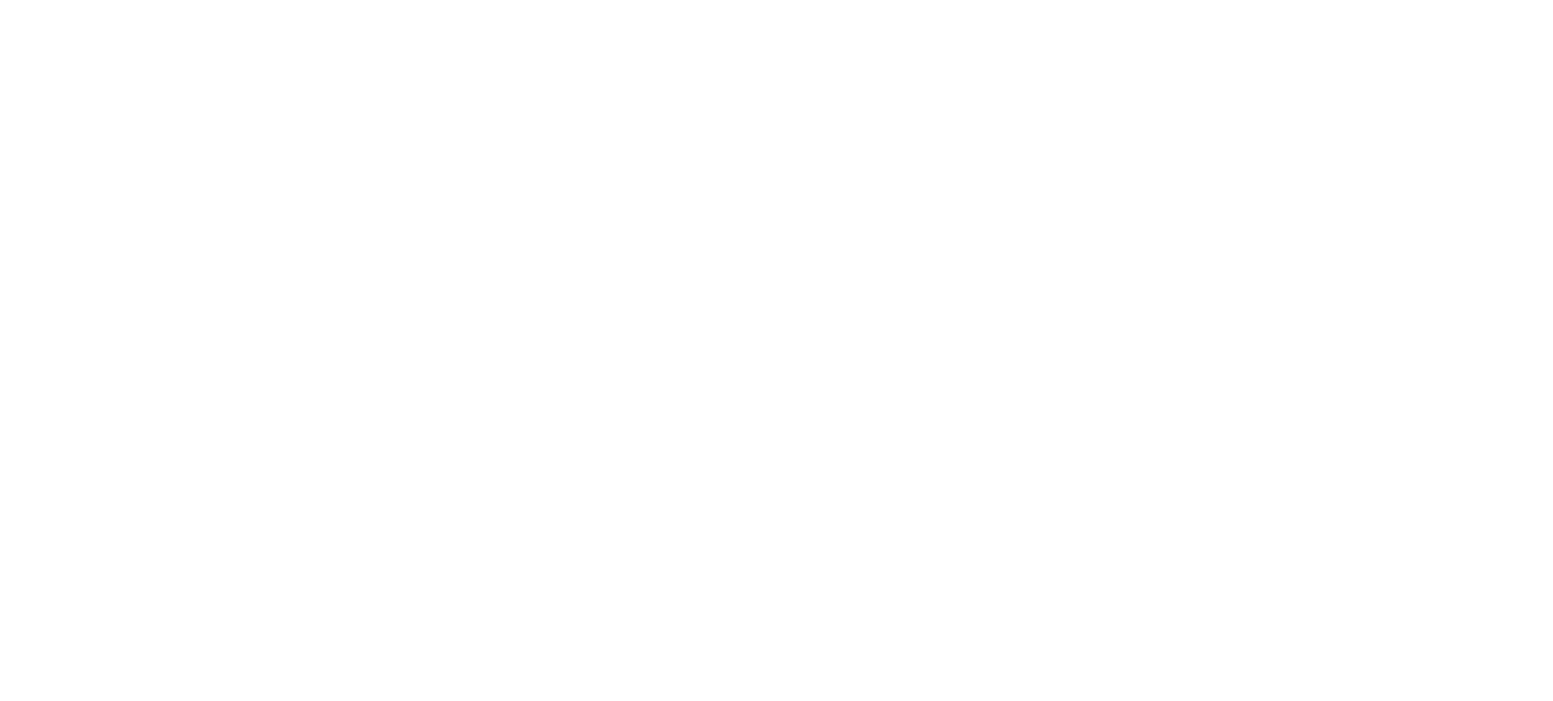
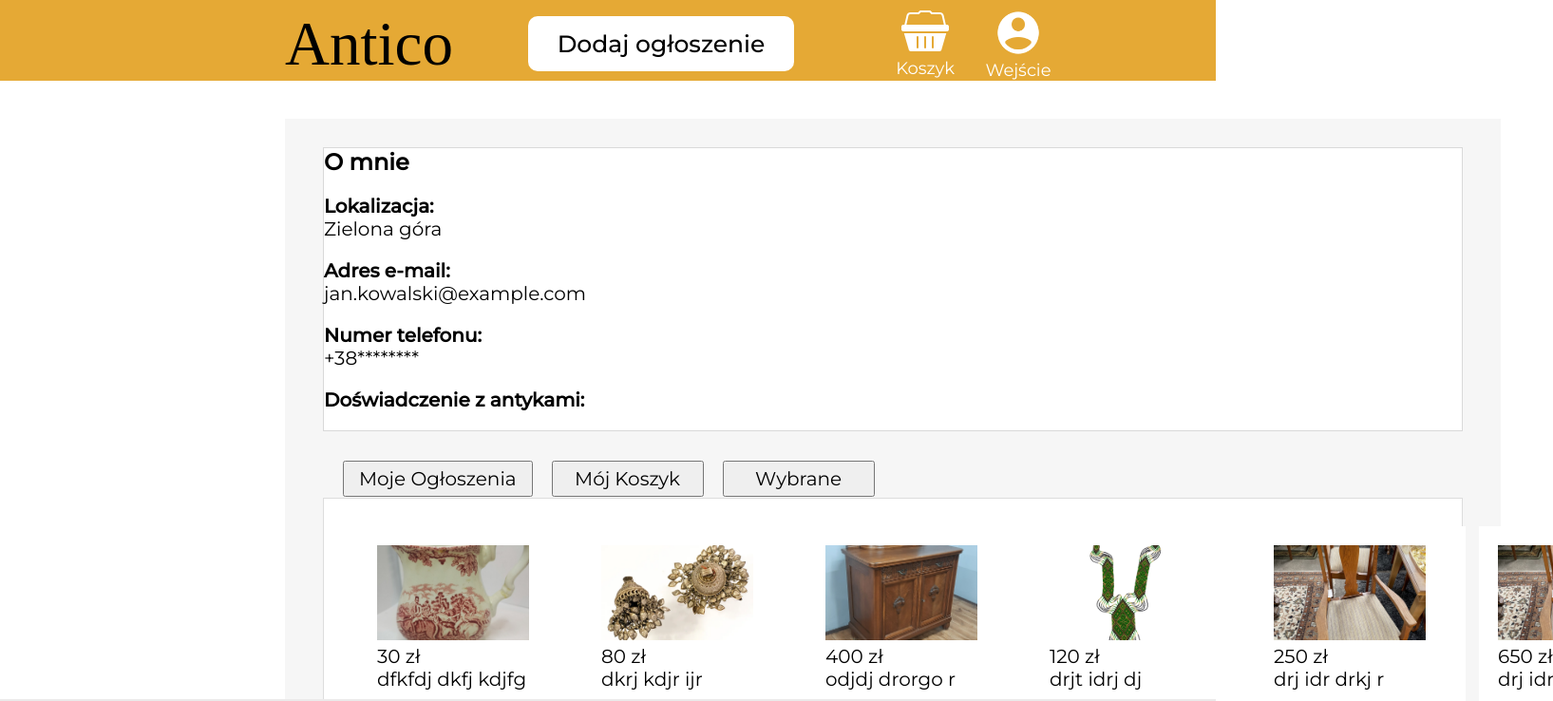
Before and after one commit to nastiandru/Antico, a React (Create React App) app in the folder antico/: page /account in a window 1280 px wide. Before the commit this address had no page. Shown: the top 738 px of the page at 95% size, 1635 px wide, since content can reach past the window. Built offline with nearby package versions, Linux system fonts and the light colour scheme; a web font is replaced by a local one.

Commit message:
add AccountPage

```diff
--- a/antico/src/App.js
+++ b/antico/src/App.js
@@ -5,6 +5,7 @@ import HomePage from './pages/HomePage/HomePage';
 import LoginPage from './pages/LoginPage/LoginPage';
 import SignupPage from './pages/SighupPage/SignupPage'
 import AddPage from './pages/AddPage/AddPage'
+import AccountPage from './pages/AccountPage/AccountPage'
 
 const App = () => {
   return (
@@ -15,12 +16,13 @@ const App = () => {
 
         </nav>
 
-        {/* Вміст сторінок */}
+        {/* Зміст сторінок */}
         <Routes>
           <Route path="/" element={<HomePage />} />
           <Route path="/login" element={<LoginPage/>} />
           <Route path="/signup" element={<SignupPage/>} />
           <Route path="/addpost" element={<AddPage/>} />
+          <Route path="/account" element={<AccountPage/>} />
           {/* Додайте інші шляхи для сторінок */}
         </Routes>
       </div>
--- /dev/null
+++ b/antico/src/components/Account/Account.css
@@ -0,0 +1,51 @@
+.account {
+    margin: 40px 300px;
+    width: 1280px;
+    position: absolute;
+    min-height: 80vh;
+    background: #F6F6F6;
+  }
+
+
+  .account-container {
+    margin: 30px 40px;
+    background-color: #fff;
+    border: 1px solid #d9d9d9;
+
+    max-width: 1600px;
+  }
+
+  h1 {
+    font-size: 24px;
+  }
+
+  .profile-info {
+    margin: 20px 0;
+  }
+
+  profile-info h2 {
+    font-size: 20px;
+  }
+
+  .buttons{
+    margin-top: -60px;
+    justify-content: space-between;}
+
+      .account-button {
+        padding: 5px 15px;
+        margin-right: 20px;
+        min-height: 4vh;
+        min-width: 20vh
+    }
+
+
+
+  .orders {
+    /* margin-top: 20px ; */
+    margin: 70px 40px;
+    background-color: #fff;
+    border: 1px solid #ddd;
+    padding: 20px;
+    max-width: 1600px;
+    min-height: 30vh;
+  }
--- /dev/null
+++ b/antico/src/components/Account/Account.js
@@ -0,0 +1,52 @@
+import React from 'react';
+import ProductList from '../Content/ProductList/ProductList';
+ import './Account.css';
+
+ const products = [
+  { id: 1, name: 'dfkfdj dkfj kdjfg',  price: 30 , image: 'img/produkt1.jpg' },
+  { id: 2, name: 'dkrj kdjr ijr',  price: 80, image: 'img/produkt2.webp' },
+  { id: 3, name: ' odjdj drorgo r',  price: 400, image: 'img/produkt3.jpg' },
+  { id: 4, name: 'drjt idrj dj',  price: 120, image: 'img/produkt4.jpg' },
+  { id: 5, name: 'drj idr drkj r',  price: 250, image: 'img/produkt5.jpg' },
+  { id: 6, name: 'drj idrwefw drkj r',  price: 650, image: 'img/produkt5.jpg' }
+];
+
+
+function Account() {
+  return (
+    <div className="account">
+      <div className="account-container">
+        <h1>O mnie</h1>
+        <div className="profile-info">
+          <h2>Lokalizacja:</h2>
+          <p>Zielona góra</p>
+        </div>
+        <div className="profile-info">
+          <h2>Adres e-mail:</h2>
+          <p>jan.kowalski@example.com</p>
+        </div>
+        <div className="profile-info">
+          <h2>Numer telefonu:</h2>
+          <p>+38********</p>
+        </div>
+        <div className="profile-info">
+          <h2>Doświadczenie z antykami:</h2>
+          <p></p>
+        </div>
+        </div>
+        <div className="orders">
+        <div className="buttons">
+            <button className="account-button">Moje Ogłoszenia</button>
+            <button className="account-button">Mój Koszyk</button>
+            <button className="account-button selected">Wybrane</button>
+          </div>
+          <div className="productlist-wrapper">
+        <ProductList products={products} />
+      </div>
+        </div>
+      </div>
+
+  );
+}
+
+export default Account;
--- a/antico/src/components/Content/Content.js
+++ b/antico/src/components/Content/Content.js
@@ -11,7 +11,9 @@ function Content() {
     { id: 2, name: 'dkrj kdjr ijr',  price: 80, image: 'img/produkt2.webp' },
     { id: 3, name: ' odjdj drorgo r',  price: 400, image: 'img/produkt3.jpg' },
     { id: 4, name: 'drjt idrj dj',  price: 120, image: 'img/produkt4.jpg' },
-    { id: 5, name: 'drj idr drkj r',  price: 250, image: 'img/produkt5.jpg' }
+    { id: 5, name: 'drj idr drkj r',  price: 250, image: 'img/produkt5.jpg' },
+    { id: 6, name: 'lsdkfj idr drkj r',  price: 550, image: 'img/produkt5.jpg' },
+    { id: 7, name: '98udr drkj r',  price: 150, image: 'img/produkt4.jpg' }
   ];
 
   return (
--- a/antico/src/components/Content/Product/Product.css
+++ b/antico/src/components/Content/Product/Product.css
@@ -2,9 +2,9 @@
   background-color: white;
     width: 222px;
     height: 230px;
-    display: block;
     padding: 20px;
     margin-right: 7px;
+    margin-bottom: 10px;
 
   }
 
--- a/antico/src/components/Header/Header.css
+++ b/antico/src/components/Header/Header.css
@@ -7,7 +7,7 @@
 }
 
 .header{
-  position: sticky;
+  position: static;
   height: 85px;
   top: 0;
   left: 0;
--- /dev/null
+++ b/antico/src/pages/AccountPage/AccountPage.js
@@ -0,0 +1,18 @@
+import React, { Fragment, useContext } from "react";
+import Account from "../../components/Account/Account";
+import Footer from "../../components/Footer/Footer";
+import Header from "../../components/Header/Header";
+
+const AccountPage = () => {
+
+
+  return (
+    <Fragment>
+        <Header/>
+        <Account/>
+        <Footer/>
+    </Fragment>
+  );
+};
+
+export default AccountPage;
```
